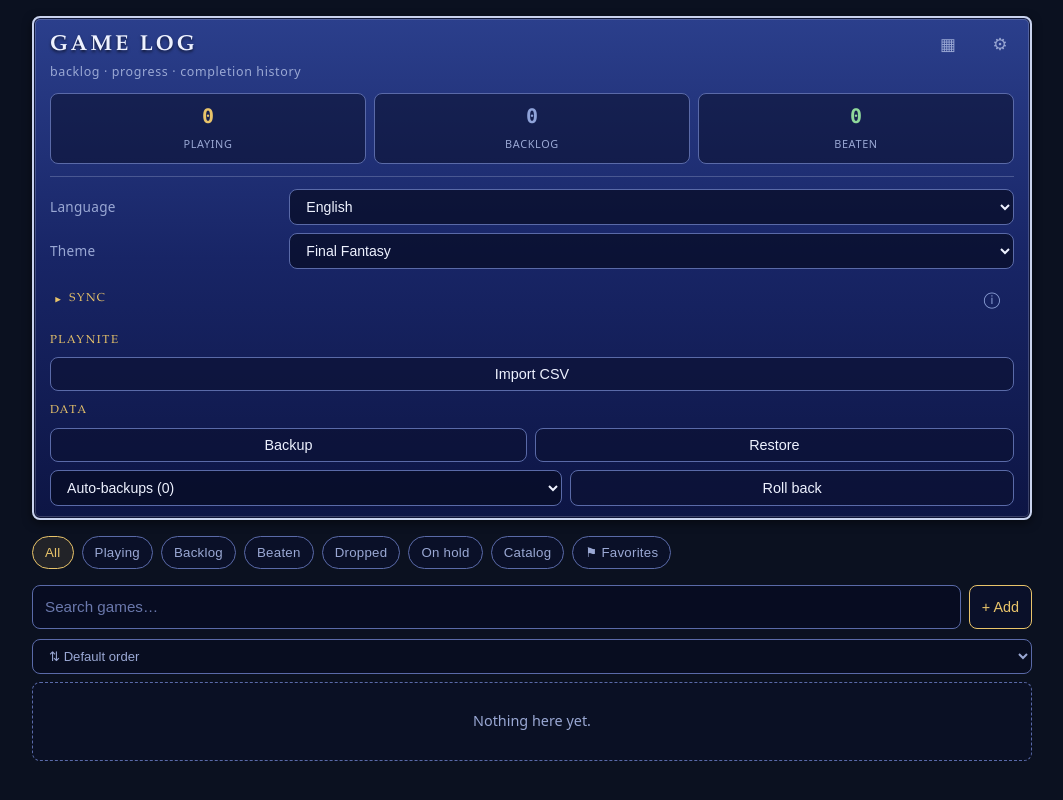
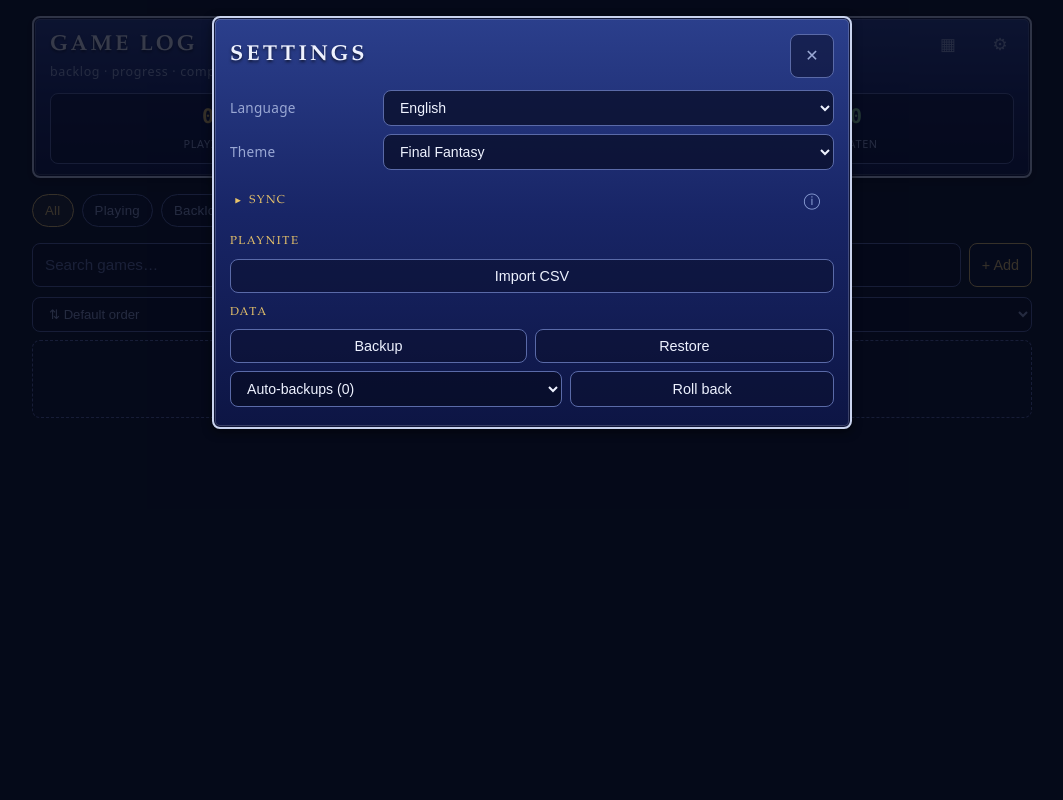
Before and after one commit to Holysrc/game-log, a website built with Vite: page src/index.html in a window 1280 px wide. Both pictures are taken after a click on the button "Sync settings". Shown: the whole page, without its empty margins (108-1171 px from the left). Built offline with nearby package versions, Linux system fonts and the light colour scheme.

Commit message:
settings: port panel redesign + auto-backup + no-data chip from design branch; settings now a fullscreen window like Results (gear opens, esc/x closes)

```diff
--- a/src/i18n.ts
+++ b/src/i18n.ts
@@ -34,7 +34,7 @@ ru:{
   ph_gs:"Google Apps Script URL (…/exec)",or_gist:"— или через GitHub Gist —",
   ph_token:"GitHub token (права: только gist)",ph_gist:"Gist ID (оставь пустым — создам новый)",
   connect:"Подключить",disconnect:"Отключить",csv:"Импорт CSV",backup:"Бэкап",restore:"Восстановить",
-  lbl_lang:"Язык",lbl_theme:"Тема",sync_spoiler:"Синхронизация",
+  set_title:"Настройки",lbl_lang:"Язык",lbl_theme:"Тема",sync_spoiler:"Синхронизация",
   sync_help_aria:"Что такое синхронизация",
   help_what:"Синхронизация хранит журнал в твоём облаке и сама обновляет его на всех устройствах. Заполни один из двух вариантов.",
   help_google:"Google — файл на твоём Google Диске. Вставь URL веб-приложения Apps Script (script.google.com → Deploy → Web app → доступ «Anyone»).",
@@ -98,7 +98,7 @@ en:{
   ph_gs:"Google Apps Script URL (…/exec)",or_gist:"— or via GitHub Gist —",
   ph_token:"GitHub token (scope: gist only)",ph_gist:"Gist ID (leave empty — I'll create one)",
   connect:"Connect",disconnect:"Disconnect",csv:"Import CSV",backup:"Backup",restore:"Restore",
-  lbl_lang:"Language",lbl_theme:"Theme",sync_spoiler:"Sync",
+  set_title:"Settings",lbl_lang:"Language",lbl_theme:"Theme",sync_spoiler:"Sync",
   sync_help_aria:"What is sync",
   help_what:"Sync keeps the log in your own cloud and updates it on every device. Fill in one of the two options.",
   help_google:"Google — a file on your Google Drive. Paste the Apps Script web-app URL (script.google.com → Deploy → Web app → access “Anyone”).",
--- a/src/index.html
+++ b/src/index.html
@@ -21,54 +21,6 @@
     <div class="stat done"><b id="stDone">0</b><span>пройдено</span></div>
   </div>
   <div class="fstatus" id="fstatus" hidden></div>
-  <div class="sync" id="syncPanel" hidden>
-    <label class="setrow"><span class="setlabel" id="langLbl">Язык</span>
-      <select id="langSel" aria-label="Language">
-        <option value="ru">Русский</option>
-        <option value="en">English</option>
-      </select></label>
-    <label class="setrow"><span class="setlabel" id="themeLbl">Тема</span>
-      <select id="themeSel" aria-label="Тема оформления">
-        <option value="">Final Fantasy</option>
-        <option value="genesis">Sega Genesis</option>
-      </select></label>
-
-    <div class="sprow">
-      <button class="spoiler col" id="syncSpoiler" aria-expanded="false">
-        <span class="caret">▾</span><span id="syncSpoilerLbl">Синхронизация</span>
-      </button>
-      <button class="infobtn" id="syncHelpBtn" aria-label="Что такое синхронизация">ⓘ</button>
-    </div>
-    <div class="synchelp" id="syncHelp" hidden>
-      <p id="helpWhat"></p>
-      <p id="helpGoogle"></p>
-      <p id="helpGh"></p>
-    </div>
-    <div class="syncbody" id="syncBody" hidden>
-      <input id="gsUrl" placeholder="Google Apps Script URL (…/exec)" autocomplete="off">
-      <div class="hint" style="text-align:center" id="orGist">— или через GitHub Gist —</div>
-      <input id="ghToken" type="password" placeholder="GitHub token" autocomplete="off">
-      <input id="ghGist" placeholder="Gist ID" autocomplete="off">
-      <div class="row2">
-        <button class="btn gold" id="syncConnect">Подключить</button>
-        <button class="btn" id="syncOff">Отключить</button>
-      </div>
-    </div>
-
-    <div class="sethead" id="playniteHead">Playnite</div>
-    <button class="btn" id="csvBtn">Импорт CSV</button>
-
-    <div class="sethead" id="dataHead">Данные</div>
-    <div class="row2">
-      <button class="btn" id="bakBtn">Бэкап</button>
-      <button class="btn" id="resBtn">Восстановить</button>
-    </div>
-    <div class="row2 bakrow">
-      <select id="bakSel" aria-label="Автобэкапы"></select>
-      <button class="btn" id="bakRestoreBtn">Откатиться</button>
-    </div>
-    <button class="btn" id="resetNoMergeBtn" hidden></button>
-  </div>
 </header>
 
 <nav class="tabs" id="tabs">
@@ -122,6 +74,63 @@
   </div>
 </div>
 
+<div class="results" id="settingsWin" hidden>
+  <div class="win rwin">
+    <div class="rtop">
+      <h2 class="rtitle" id="setTitle">Настройки</h2>
+      <button class="rclose" id="setClose" aria-label="Закрыть">✕</button>
+    </div>
+    <div class="sync setbody">
+    <label class="setrow"><span class="setlabel" id="langLbl">Язык</span>
+      <select id="langSel" aria-label="Language">
+        <option value="ru">Русский</option>
+        <option value="en">English</option>
+      </select></label>
+    <label class="setrow"><span class="setlabel" id="themeLbl">Тема</span>
+      <select id="themeSel" aria-label="Тема оформления">
+        <option value="">Final Fantasy</option>
+        <option value="genesis">Sega Genesis</option>
+      </select></label>
+
+    <div class="sprow">
+      <button class="spoiler col" id="syncSpoiler" aria-expanded="false">
+        <span class="caret">▾</span><span id="syncSpoilerLbl">Синхронизация</span>
+      </button>
+      <button class="infobtn" id="syncHelpBtn" aria-label="Что такое синхронизация">ⓘ</button>
+    </div>
+    <div class="synchelp" id="syncHelp" hidden>
+      <p id="helpWhat"></p>
+      <p id="helpGoogle"></p>
+      <p id="helpGh"></p>
+    </div>
+    <div class="syncbody" id="syncBody" hidden>
+      <input id="gsUrl" placeholder="Google Apps Script URL (…/exec)" autocomplete="off">
+      <div class="hint" style="text-align:center" id="orGist">— или через GitHub Gist —</div>
+      <input id="ghToken" type="password" placeholder="GitHub token" autocomplete="off">
+      <input id="ghGist" placeholder="Gist ID" autocomplete="off">
+      <div class="row2">
+        <button class="btn gold" id="syncConnect">Подключить</button>
+        <button class="btn" id="syncOff">Отключить</button>
+      </div>
+    </div>
+
+    <div class="sethead" id="playniteHead">Playnite</div>
+    <button class="btn" id="csvBtn">Импорт CSV</button>
+
+    <div class="sethead" id="dataHead">Данные</div>
+    <div class="row2">
+      <button class="btn" id="bakBtn">Бэкап</button>
+      <button class="btn" id="resBtn">Восстановить</button>
+    </div>
+    <div class="row2 bakrow">
+      <select id="bakSel" aria-label="Автобэкапы"></select>
+      <button class="btn" id="bakRestoreBtn">Откатиться</button>
+    </div>
+    <button class="btn" id="resetNoMergeBtn" hidden></button>
+    </div>
+  </div>
+</div>
+
 <div class="results" id="resultsWin" hidden>
   <div class="win rwin">
     <div class="rtop">
--- a/src/styles.css
+++ b/src/styles.css
@@ -92,8 +92,8 @@
     min-width:44px;min-height:44px;display:grid;place-content:center;
   }
   .gear:focus-visible{outline:2px solid var(--gold);outline-offset:2px;border-radius:4px}
-  .sync{margin-top:12px;display:grid;gap:8px;padding-top:12px;border-top:1px solid rgba(201,211,238,.25)}
-  .sync[hidden]{display:none}
+  .sync{display:grid;gap:8px}
+  .setbody{margin-top:12px}
   .sync>*{min-width:0}
   .sync .row2{display:flex;gap:8px;flex-wrap:wrap}
   .sync .row2 .btn{flex:1 1 auto;min-width:0}
--- a/src/sync.ts
+++ b/src/sync.ts
@@ -155,16 +155,23 @@ export function wireSyncPanel(): void {
     var help = document.getElementById("syncHelp") as any;
     help.hidden = !help.hidden;
   });
+  // настройки — полноэкранное окно, как «Итоги»
+  var closeSettings = function () {
+    (document.getElementById("settingsWin") as any).hidden = true;
+    document.body.classList.remove("noscroll");
+  };
   document.getElementById("gearBtn")!.addEventListener("click", function () {
-    var p = document.getElementById("syncPanel") as any;
-    p.hidden = !p.hidden;
+    (document.getElementById("settingsWin") as any).hidden = false;
+    document.body.classList.add("noscroll");
     refreshNoMergeBtn();
     refreshBackupUI();
-    if (!p.hidden) {
-      (document.getElementById("gsUrl") as HTMLInputElement).value = syncCfg.gs || "";
-      (document.getElementById("ghToken") as HTMLInputElement).value = syncCfg.token || "";
-      (document.getElementById("ghGist") as HTMLInputElement).value = syncCfg.gist || "";
-    }
+    (document.getElementById("gsUrl") as HTMLInputElement).value = syncCfg.gs || "";
+    (document.getElementById("ghToken") as HTMLInputElement).value = syncCfg.token || "";
+    (document.getElementById("ghGist") as HTMLInputElement).value = syncCfg.gist || "";
+  });
+  document.getElementById("setClose")!.addEventListener("click", closeSettings);
+  document.addEventListener("keydown", function (e: any) {
+    if (e.key === "Escape" && !(document.getElementById("settingsWin") as any).hidden) closeSettings();
   });
   document.getElementById("syncConnect")!.addEventListener("click", function () {
     var gs = (document.getElementById("gsUrl") as HTMLInputElement).value.trim();
@@ -178,7 +185,7 @@ export function wireSyncPanel(): void {
       syncCfg = { gs: gs, token: "", gist: "" };
       saveSyncCfg();
       pullRemote();
-      (document.getElementById("syncPanel") as any).hidden = true;
+      closeSettings();
       toast(t("connected_drive"));
       return;
     }
@@ -187,7 +194,7 @@ export function wireSyncPanel(): void {
     if (g) {
       saveSyncCfg();
       pullRemote();
-      (document.getElementById("syncPanel") as any).hidden = true;
+      closeSettings();
       toast(t("connected"));
     } else {
       gh("POST", "/gists", {
--- a/src/ui.ts
+++ b/src/ui.ts
@@ -858,6 +858,8 @@ export function applyLang(): void {
   document.getElementById("csvBtn")!.textContent = t("csv");
   document.getElementById("bakBtn")!.textContent = t("backup");
   document.getElementById("resBtn")!.textContent = t("restore");
+  document.getElementById("setTitle")!.textContent = t("set_title");
+  document.getElementById("setClose")!.setAttribute("aria-label", t("res_close"));
   document.getElementById("langLbl")!.textContent = t("lbl_lang");
   document.getElementById("themeLbl")!.textContent = t("lbl_theme");
   document.getElementById("syncSpoilerLbl")!.textContent = t("sync_spoiler");
```
Also changed, not shown: tests/shots.spec.ts (+1 -1 lines), tests/smoke-actions.spec.ts (+1 -1 lines), tests/smoke-shell.spec.ts (+1 -1 lines).
